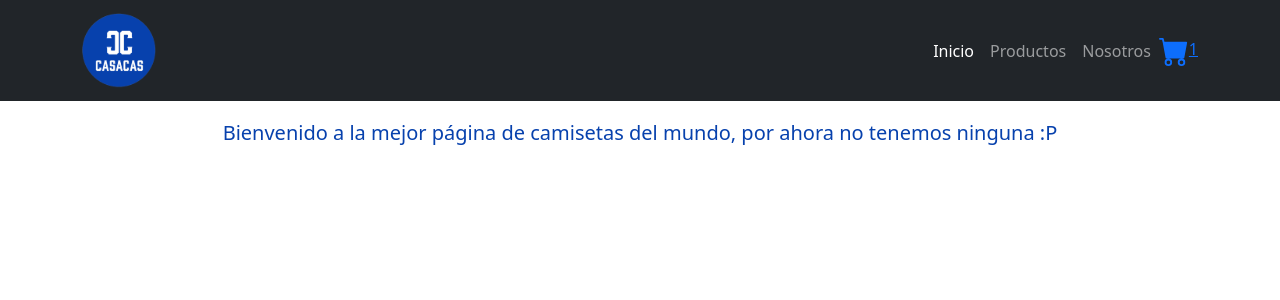
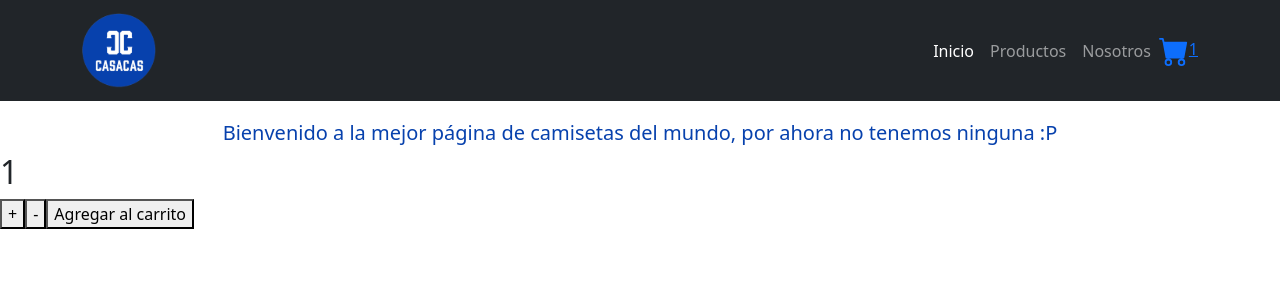
Before and after one commit to fzona/ReactZonaLeFort, a React (Create React App) app: page / in a window 1280 px wide. Shown: the top 300 px of the page. Built offline with nearby package versions, Linux system fonts and the light colour scheme.

Commit message:
Agegue un contador de articulos

```diff
--- a/src/App.js
+++ b/src/App.js
@@ -1,13 +1,20 @@
 import './App.css';
+import ItemCount from './components/ItemCount';
 import ItemListContainer from './components/ItemListContainer';
 import Navbar from './components/Navbar';
 
 
 function App() {
+    const onAdd = (count) => {
+    alert (`Agregaste ${count} productos a tu carrito`);
+  }
+
+
   return (
     <>
     <Navbar/>
     <ItemListContainer greeting={"Bienvenido a la mejor página de camisetas del mundo, por ahora no tenemos ninguna :P"}/>
+    <ItemCount inicial={1} stock={7} onAdd={onAdd}/>
     </>
    );
 }
--- /dev/null
+++ b/src/components/ItemCount.jsx
@@ -0,0 +1,25 @@
+import React, { useState } from 'react'
+
+export default function ItemCount({inicial, stock, onAdd}) {
+
+    const [count,setCount] = useState(inicial);
+
+    const sumar = () => {
+        count < stock ? setCount(count + 1):alert("No puedes agregar más productos");
+    }
+
+    const restar = () => {
+        count > inicial ? setCount(count - 1):alert("No puedes quitar más productos");
+    }
+
+
+
+  return (
+     <>
+        <h2>{count}</h2>
+        <button onClick={sumar}>+</button>
+        <button onClick={restar}>-</button>
+        <button onClick={()=>onAdd(count)}>Agregar al carrito</button>
+     </>
+  )
+}
```
